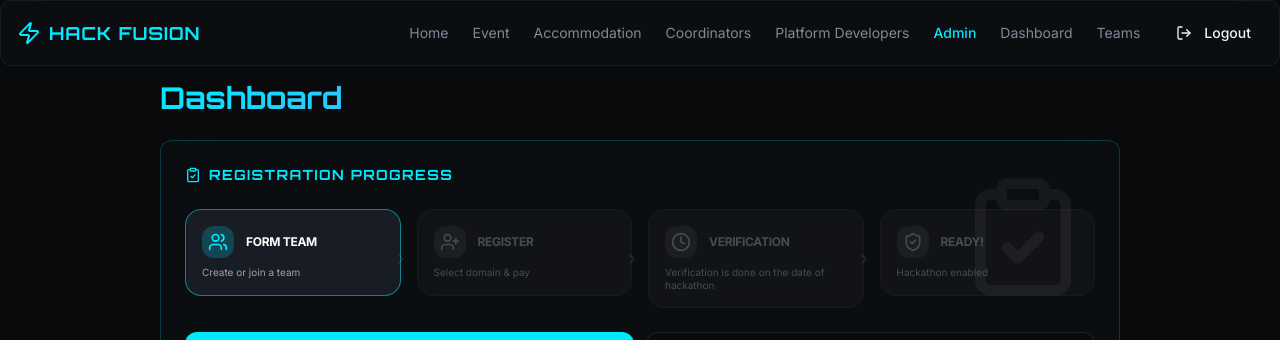
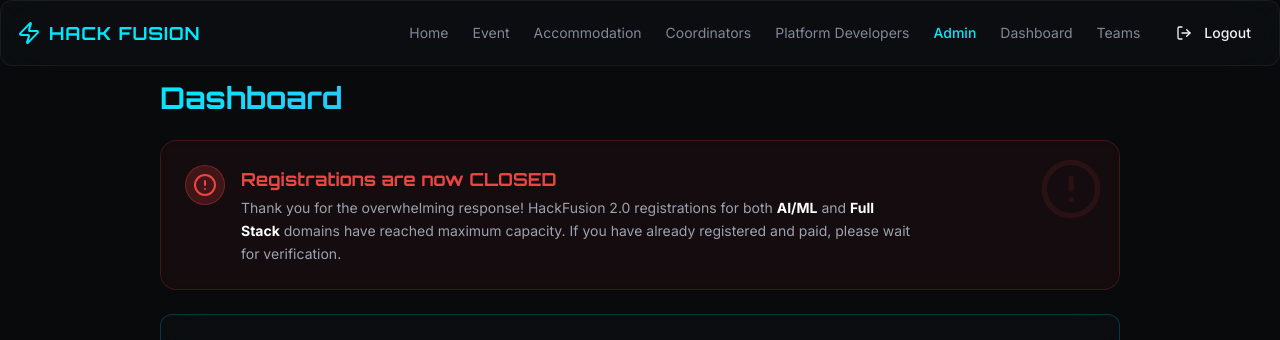
Before and after one commit to GeminalSudhanva/HackFusion, a React (Vite) app: page /dashboard in a window 1280 px wide. Shown: the top 340 px of the page. Built offline with nearby package versions, Linux system fonts and the light colour scheme; no server answers; sample sign-in values are in the browser's storage; the HTML template or start-up script is replaced by a standard one.

Commit message:
officially closed

```diff
--- a/src/components/ui/hero-odyssey.tsx
+++ b/src/components/ui/hero-odyssey.tsx
@@ -3,7 +3,7 @@
 import { Link } from "react-router-dom";
 import { useAuth } from "@/lib/auth-context";
 import { Button } from "@/components/ui/button";
-import { Zap, Navigation, Clock } from "lucide-react";
+import { Zap, Navigation, Clock, AlertCircle } from "lucide-react";
 import heroBg from "@/assets/hero-bg.jpg";
 
 const HACKATHON_DATE = new Date("2026-05-05T09:00:00");
@@ -143,6 +143,22 @@
           ))}
         </motion.div>
 
+        {/* Registration Closed Alert */}
+        <motion.div
+          initial={{ opacity: 0, y: 20 }}
+          animate={{ opacity: 1, y: 0 }}
+          transition={{ delay: 0.6 }}
+          className="max-w-md mx-auto mb-8 p-4 rounded-xl border border-red-500/30 bg-red-500/10 backdrop-blur-md flex items-center gap-3 text-left"
+        >
+          <div className="w-10 h-10 rounded-lg bg-red-500/20 flex items-center justify-center shrink-0">
+            <AlertCircle className="w-5 h-5 text-red-500" />
+          </div>
+          <div>
+            <h4 className="text-sm font-bold text-red-500 uppercase tracking-wider">Registration Closed</h4>
+            <p className="text-[11px] text-gray-300 leading-tight">All domains (AI/ML & Fullstack) have reached maximum capacity.</p>
+          </div>
+        </motion.div>
+
         {/* CTAs */}
         <motion.div
           initial={{ opacity: 0, y: 20 }}
--- a/src/pages/DashboardPage.tsx
+++ b/src/pages/DashboardPage.tsx
@@ -138,6 +138,29 @@
           className="font-display text-3xl font-bold gradient-text">
           Dashboard
         </motion.h1>
+
+        {/* Registration Closed Notice */}
+        <motion.div
+          initial={{ opacity: 0, scale: 0.95 }}
+          animate={{ opacity: 1, scale: 1 }}
+          className="relative overflow-hidden p-6 rounded-2xl border border-red-500/20 bg-red-500/5 backdrop-blur-sm"
+        >
+          <div className="absolute top-0 right-0 p-4 opacity-10 pointer-events-none">
+            <AlertCircle className="w-16 h-16 text-red-500" />
+          </div>
+          <div className="flex items-start gap-4">
+            <div className="w-10 h-10 rounded-full bg-red-500/20 flex items-center justify-center shrink-0 border border-red-500/30">
+              <AlertCircle className="w-6 h-6 text-red-500" />
+            </div>
+            <div>
+              <h3 className="text-lg font-bold text-red-500 mb-1">Registrations are now CLOSED</h3>
+              <p className="text-sm text-gray-400 max-w-2xl leading-relaxed">
+                Thank you for the overwhelming response! HackFusion 2.0 registrations for both <strong className="text-white">AI/ML</strong> and <strong className="text-white">Full Stack</strong> domains have reached maximum capacity.
+                If you have already registered and paid, please wait for verification.
+              </p>
+            </div>
+          </div>
+        </motion.div>
 
 
         {/* Registration Workflow Instructions */}
--- a/src/pages/RegisterPage.tsx
+++ b/src/pages/RegisterPage.tsx
@@ -21,8 +21,8 @@
 }
 
 const DOMAINS = [
-  { value: "AI/ML", label: "AI / ML", icon: Brain, desc: "Build intelligent systems with ML, NLP & Computer Vision", gradient: "from-cyan-500/15 to-blue-500/5", border: "border-cyan-500/30", accent: "text-cyan-400" },
-  { value: "Full Stack Development", label: "Full Stack Development", icon: Layers, desc: "Design & ship end-to-end web applications", gradient: "from-purple-500/15 to-pink-500/5", border: "border-purple-500/30", accent: "text-purple-400" },
+  { value: "AI/ML", label: "AI / ML", icon: Brain, desc: "Build intelligent systems with ML, NLP & Computer Vision", gradient: "from-cyan-500/15 to-blue-500/5", border: "border-cyan-500/30", accent: "text-cyan-400", closed: true },
+  { value: "Full Stack Development", label: "Full Stack Development", icon: Layers, desc: "Design & ship end-to-end web applications", gradient: "from-purple-500/15 to-pink-500/5", border: "border-purple-500/30", accent: "text-purple-400", closed: true },
 ] as const;
 
 export default function RegisterPage() {
```
